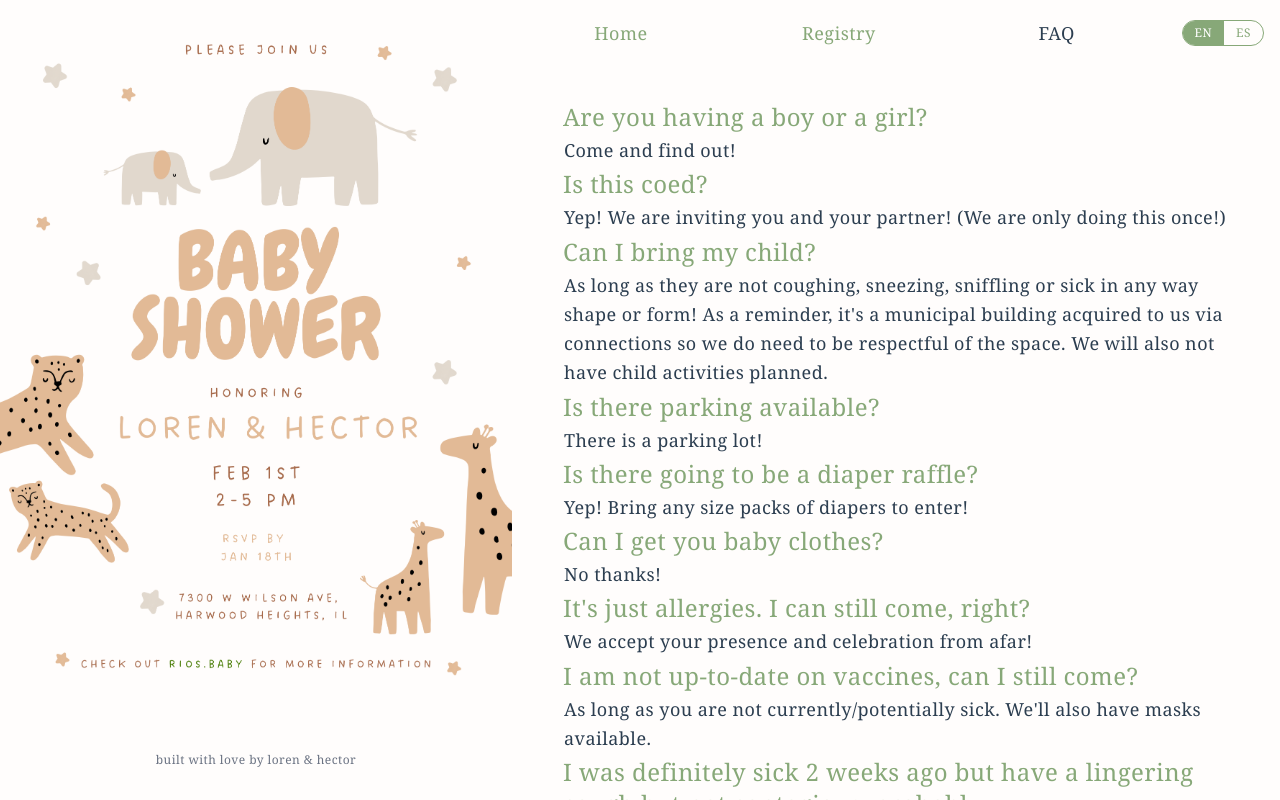
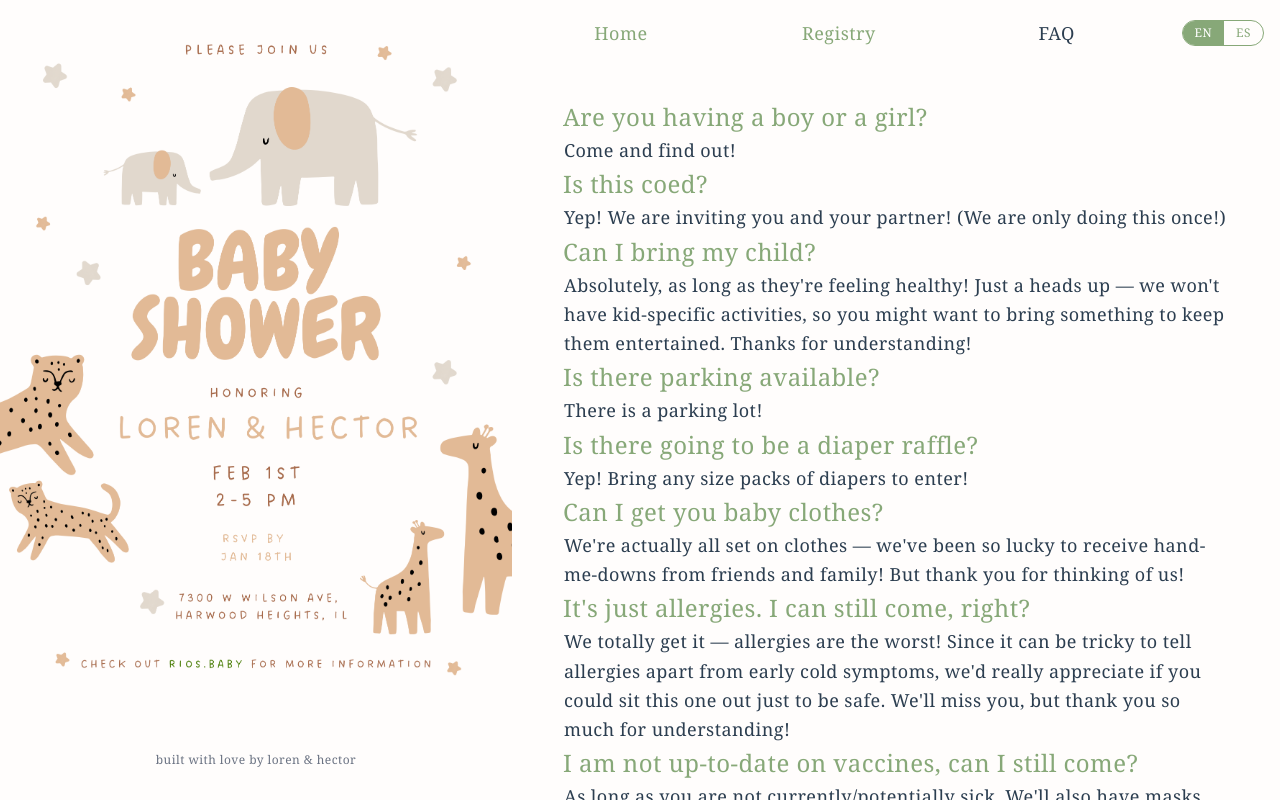
Before and after one commit to bighead-inc/big-baby-shower, a Vue app: page /faq in a window 1280 px wide. Built offline with nearby package versions, Linux system fonts and the light colour scheme.

Commit message:
refactor: Improve verbiage to be a bit warmer

```diff
--- a/src/views/FAQView.vue
+++ b/src/views/FAQView.vue
@@ -7,15 +7,15 @@ const { language } = useLanguage()
 const faqEN = [
   { question: "Are you having a boy or a girl?", answer: "Come and find out!" },
   { question: "Is this coed?", answer: "Yep! We are inviting you and your partner! (We are only doing this once!)" },
-  { question: "Can I bring my child?", answer: "As long as they are not coughing, sneezing, sniffling or sick in any way shape or form! As a reminder, it's a municipal building acquired to us via connections so we do need to be respectful of the space. We will also not have child activities planned." },
+  { question: "Can I bring my child?", answer: "Absolutely, as long as they're feeling healthy! Just a heads up — we won't have kid-specific activities, so you might want to bring something to keep them entertained. Thanks for understanding!" },
   { question: "Is there parking available?", answer: "There is a parking lot!" },
   { question: "Is there going to be a diaper raffle?", answer: "Yep! Bring any size packs of diapers to enter!" },
-  { question: "Can I get you baby clothes?", answer: "No thanks!" },
-  { question: "It's just allergies. I can still come, right?", answer: "We accept your presence and celebration from afar!" },
+  { question: "Can I get you baby clothes?", answer: "We're actually all set on clothes — we've been so lucky to receive hand-me-downs from friends and family! But thank you for thinking of us!" },
+  { question: "It's just allergies. I can still come, right?", answer: "We totally get it — allergies are the worst! Since it can be tricky to tell allergies apart from early cold symptoms, we'd really appreciate if you could sit this one out just to be safe. We'll miss you, but thank you so much for understanding!" },
   { question: "I am not up-to-date on vaccines, can I still come?", answer: "As long as you are not currently/potentially sick. We'll also have masks available." },
   { question: "I was definitely sick 2 weeks ago but have a lingering cough but not contagious, probably...", answer: "If it's been over 10 days since you first got sick then come but wear a mask throughout the baby shower and keep some distance just in case. Otherwise, we accept your presence and celebration from afar!" },
   { question: "I can't attend anymore. Do I tell you?", answer: "Yep, giving us a heads-up would be nice! Thanks for the courtesy!" },
-  { question: "I didn't RSVP, you are still anticipating that I'm showing up right?", answer: "Let us know ahead of time." },
+  { question: "I didn't RSVP, you are still anticipating that I'm showing up right?", answer: "It happens! Just shoot us a text as soon as you know — ideally a week out so we can plan accordingly. Day-of surprises are tough to swing, but we'll do our best!" },
   { question: "What if I can't attend but still want to send a gift?", answer: "Oh thank you! You can get us something from our registry that will be delivered to our home." },
   { question: "Unrelated to the baby shower, but I have some stuff you might use for baby. How do I coordinate that with you?", answer: "Just text us! We'll let you know if we could use those items!" },
 ]
@@ -23,15 +23,15 @@ const faqEN = [
 const faqES = [
   { question: "¿Van a tener niño o niña?", answer: "Ven y descúbre!" },
   { question: "¿Es mixto (hombres y mujeres)?", answer: "¡Sí! ¡Estamos invitando a ti y a tu pareja! (¡Solo lo hacemos una vez!)" },
-  { question: "¿Puedo traer a mi hijo/a?", answer: "¡Siempre y cuando no esté tosiendo, estornudando, con mocos o enfermo de ninguna manera! Como recordatorio, es un edificio municipal que conseguimos por contactos, así que debemos ser respetuosos con el espacio. Tampoco tendremos actividades planeadas para niños." },
+  { question: "¿Puedo traer a mi hijo/a?", answer: "¡Claro, siempre y cuando esté sanito! Solo ten en cuenta que no tendremos actividades para niños, así que quizás quieras traer algo para entretenerlo. ¡Gracias por entender!" },
   { question: "¿Hay estacionamiento disponible?", answer: "¡Sí, hay un estacionamiento!" },
   { question: "¿Va a haber una rifa de pañales?", answer: "¡Sí! ¡Trae paquetes de pañales de cualquier tamaño para participar!" },
-  { question: "¿Puedo regalarte ropa de bebé?", answer: "¡No, gracias!" },
-  { question: "Son solo alergias. ¿Puedo ir, verdad?", answer: "¡Aceptamos tu presencia y celebración desde lejos!" },
+  { question: "¿Puedo regalarte ropa de bebé?", answer: "¡Ya tenemos bastante ropa! Hemos tenido mucha suerte de recibir ropa de amigos y familiares. ¡Pero gracias por pensar en nosotros!" },
+  { question: "Son solo alergias. ¿Puedo ir, verdad?", answer: "¡Lo entendemos, las alergias son lo peor! Como es difícil distinguir entre alergias y los primeros síntomas de un resfriado, te agradeceríamos mucho si pudieras quedarte en casa solo por precaución. ¡Te vamos a extrañar, pero muchas gracias por entender!" },
   { question: "No estoy al día con las vacunas, ¿puedo ir?", answer: "Siempre y cuando no estés actualmente/potencialmente enfermo. También tendremos mascarillas disponibles." },
   { question: "Definitivamente estuve enfermo hace 2 semanas pero tengo una tos persistente pero no contagiosa, probablemente...", answer: "Si han pasado más de 10 días desde que te enfermaste, ven pero usa mascarilla durante todo el baby shower y mantén algo de distancia por si acaso. De lo contrario, ¡aceptamos tu presencia y celebración desde lejos!" },
   { question: "Ya no puedo asistir. ¿Te aviso?", answer: "¡Sí, sería bueno que nos avises! ¡Gracias por la cortesía!" },
-  { question: "No confirmé asistencia, ¿sigues esperando que llegue, verdad?", answer: "¿Vas a venir? No sabía." },
+  { question: "No confirmé asistencia, ¿sigues esperando que llegue, verdad?", answer: "¡Pasa! Solo mándanos un mensaje en cuanto sepas — idealmente con una semana de anticipación para poder planear. Las sorpresas del mismo día son difíciles, ¡pero haremos lo posible!" },
   { question: "¿Qué pasa si no puedo asistir pero quiero enviar un regalo?", answer: "¡Oh, gracias! Puedes comprarnos algo de nuestro registro que será enviado a nuestra casa." },
   { question: "No relacionado con el baby shower, pero tengo algunas cosas que podrían usar para el bebé. ¿Cómo coordino eso con ustedes?", answer: "¡Solo envíanos un mensaje! ¡Te diremos si podemos usar esos artículos!" },
 ]
--- a/src/views/HomeView.vue
+++ b/src/views/HomeView.vue
@@ -45,17 +45,18 @@ const { language } = useLanguage()
     <!-- Spanish Event Details -->
     <section v-else class="mb-10">
       <div class="info-item space-y-5">
-        <h1 class="accent text-2xl/8">¡Vengan a celebrar con nosotros a nuestro invitadito especial que viene en camino!</h1>
-        <p class="description pl-1 leading-relaxed">Hemos estado siendo muy juiciosos para mantenernos sanos, así que les agradeceríamos mucho su ayuda para que todo esté seguro para el bebé y para Loren Michelle.</p>
+        <h1 class="accent text-2xl/8">¡Vengan a celebrar con nosotros a nuestro invitadito especial!</h1>
+        <p class="description pl-1 leading-relaxed">¡Hemos recibido tanto amor de todos, y el bebé también lo está sintiendo!</p>
+        <p class="description pl-1 leading-relaxed">Estamos muy emocionados de celebrar con ustedes, y les pedimos que nos ayuden a hacer de este un evento seguro para que podamos llegar a la meta lo más saludables posible.</p>
         <p class="description pl-1 leading-relaxed">
-          Estas son unas cositas que significan mucho para nosotros:
+          Algunas cosas que significarían mucho para nosotros:
         </p>
         <ul class="list-disc list-inside space-y-3 leading-relaxed">
-          <li>Les recomendamos, si pueden, ponerse la vacuna de la gripa y la de COVID (nosotros estamos vacunados y al día).</li>
-          <li>Si se sienten medio enfermados —con tos, estornudos, o si ven que algo les está empezando— les pedimos con cariño que nos manden su amor desde la casa.</li>
+          <li>Si no se sienten bien — aunque sea algo leve — les pedimos con cariño que se queden en casa y nos envíen su amor desde lejos. Su comprensión significa mucho para nosotros.</li>
+          <li>Teniendo en cuenta la temporada de gripe y resfriados, las vacunas de gripe y COVID de este año son muy recomendadas, aunque no obligatorias.</li>
         </ul>
         <p class="description pl-1 leading-relaxed">
-          Mil gracias por ayudarnos a crear un espacio bien bonito y saludable mientras celebramos juntos.
+          Muchas gracias por ayudarnos a crear un espacio acogedor y saludable mientras celebramos juntos.
         </p>
       </div>
     </section>
--- a/src/views/RegistryView.vue
+++ b/src/views/RegistryView.vue
@@ -57,7 +57,7 @@ const { language } = useLanguage()
           </a>
         </li>
         <li>
-          <a href="[BABYLIST REGISTRY LINK]" target="_blank" rel="noopener" class="hover:text-slate-900 font-medium hover:underline">
+          <a href="https://my.babylist.com/rios_baby" target="_blank" rel="noopener" class="hover:text-slate-900 font-medium hover:underline">
             Babylist Registry →
           </a>
         </li>
```
